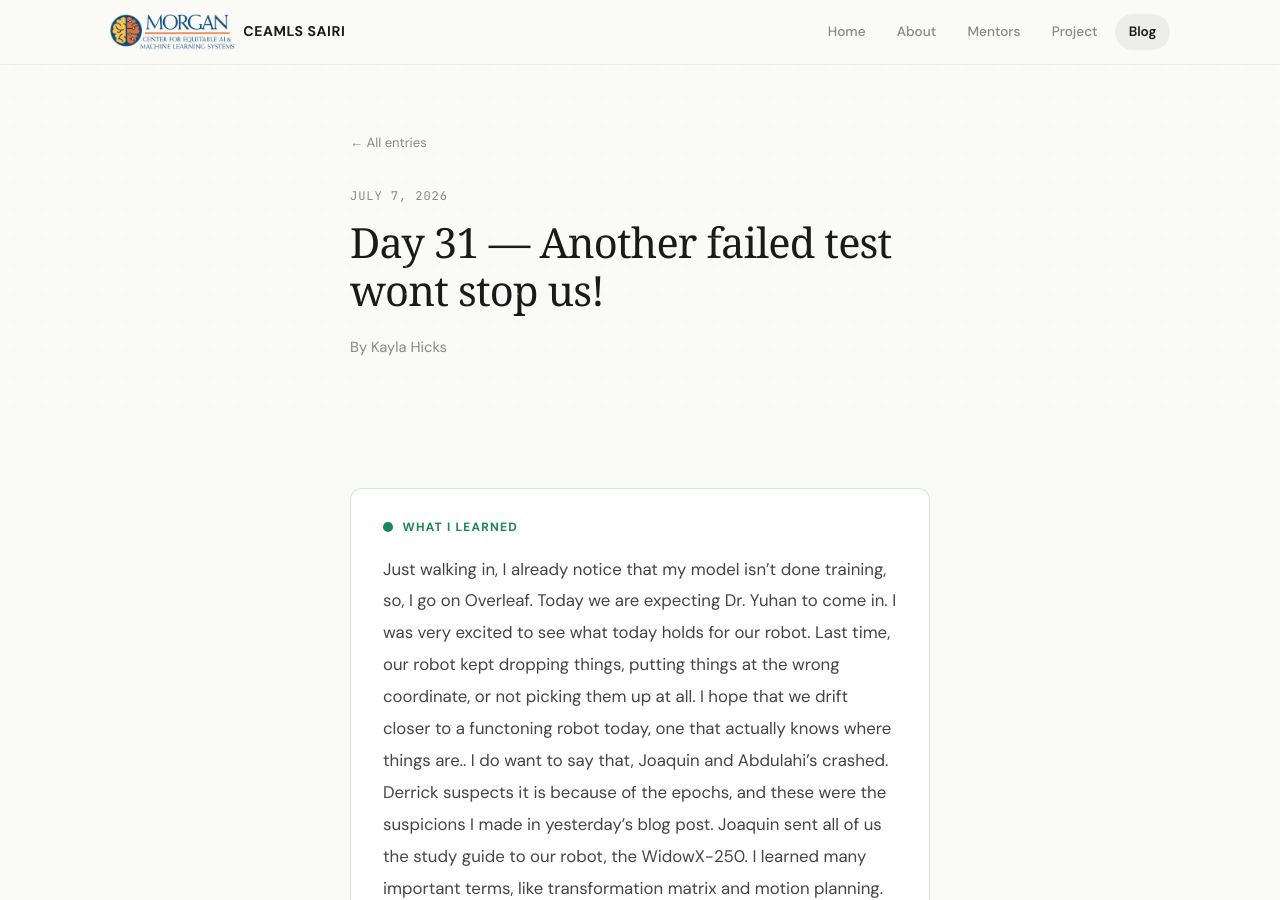
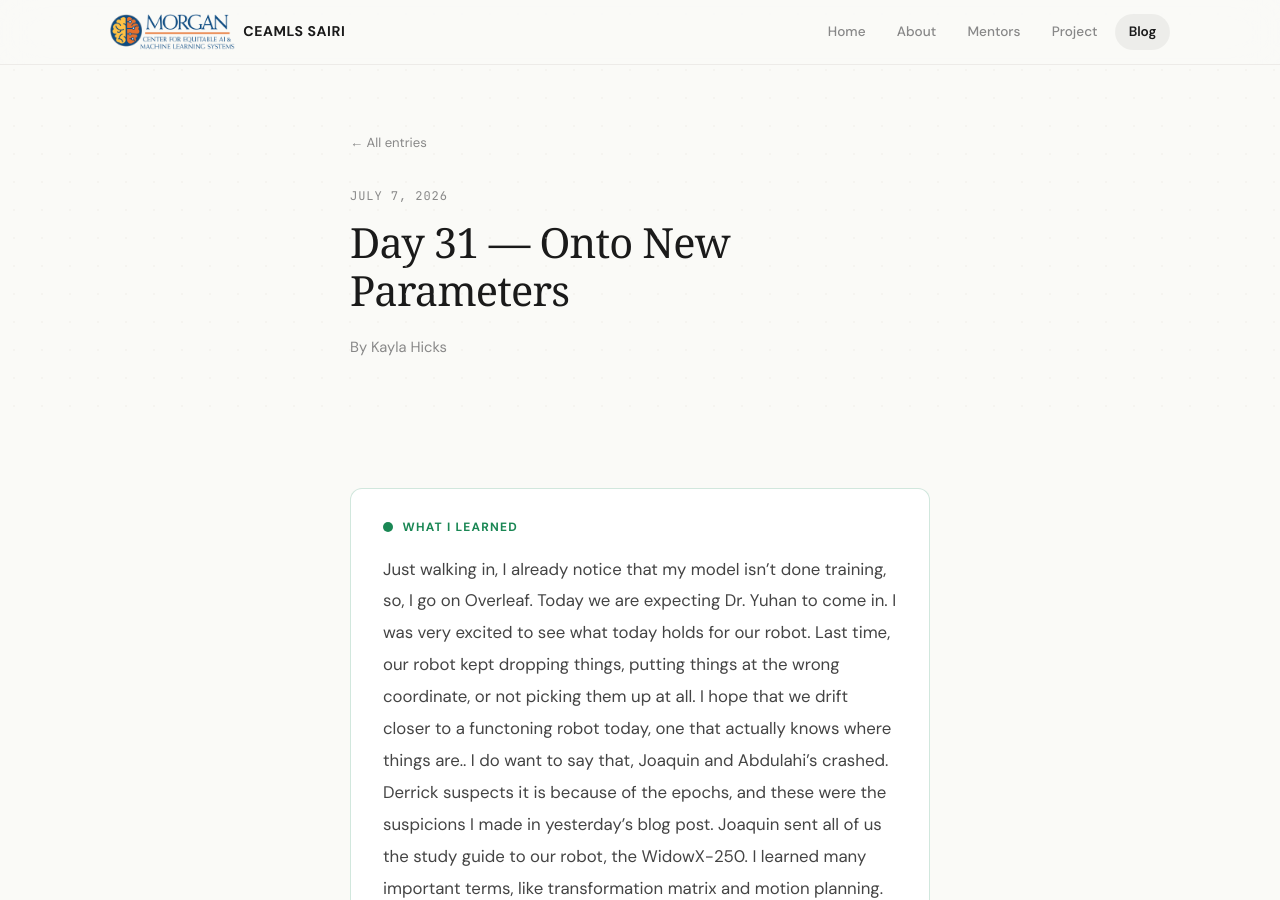
Before and after one commit to kaylahicks192/kaylahicks192ceamls26.github.io, a Jekyll site: the page built from _posts/2026-07-07-day-31.md, in a window 1280 px wide and 900 px high. Built offline with Jekyll 4.4.1, drawn with Linux system fonts in a browser that asks for light colours; some web fonts are replaced.

Commit message:
Update 2026-07-07-day-31.md

```diff
--- a/_posts/2026-07-07-day-31.md
+++ b/_posts/2026-07-07-day-31.md
@@ -1,6 +1,6 @@
 ---
 layout: post
-title: "Day 31 — Another failed test wont stop us! "
+title: "Day 31 — Onto New Parameters "
 date: 2026-07-07
 permalink: /day31.html
 tags: ["YOLO Systems", "research", "AI", "Robot Arm", "Literature Review", "overleaf", "writing", "literature review"]
```
